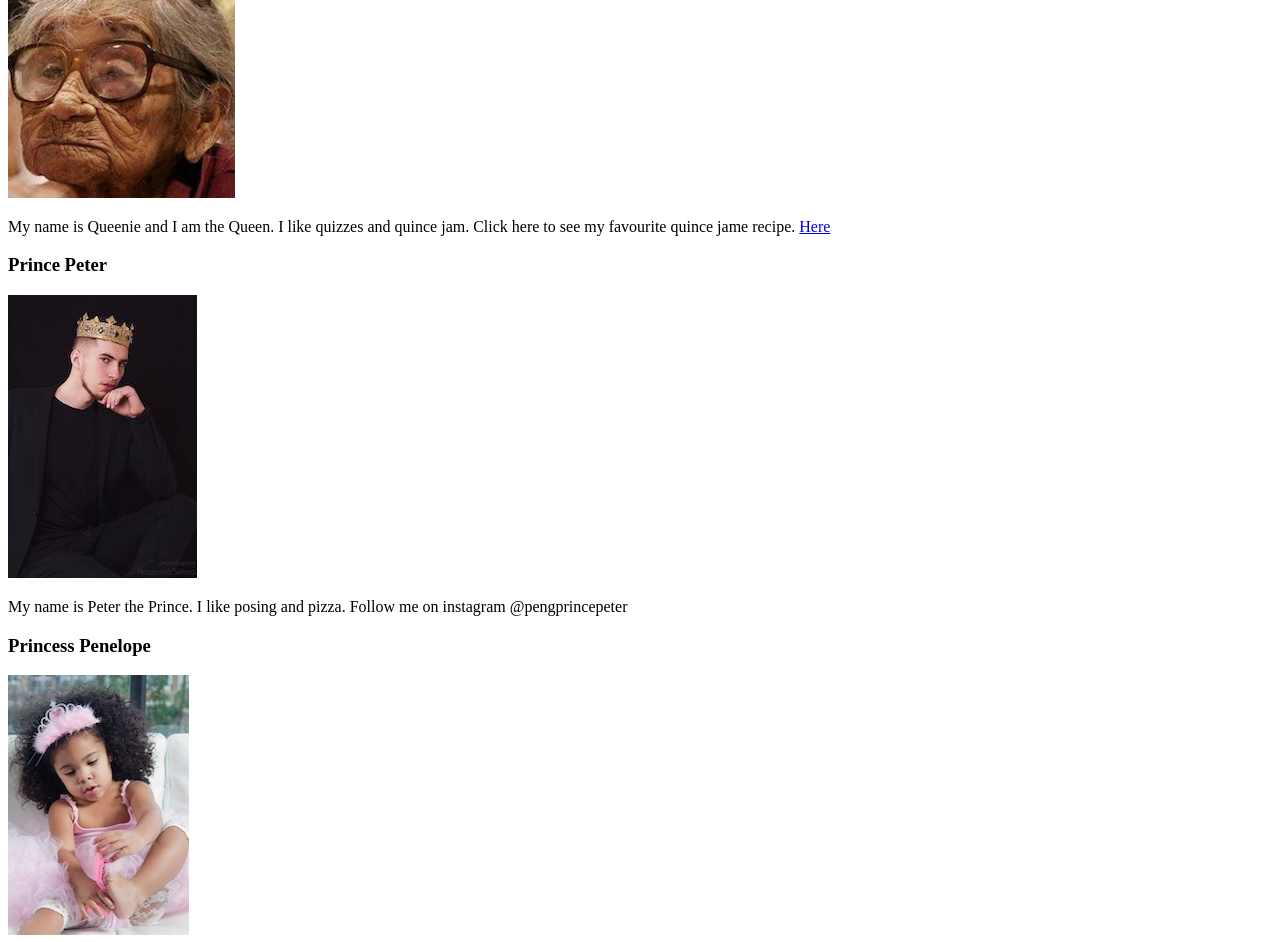
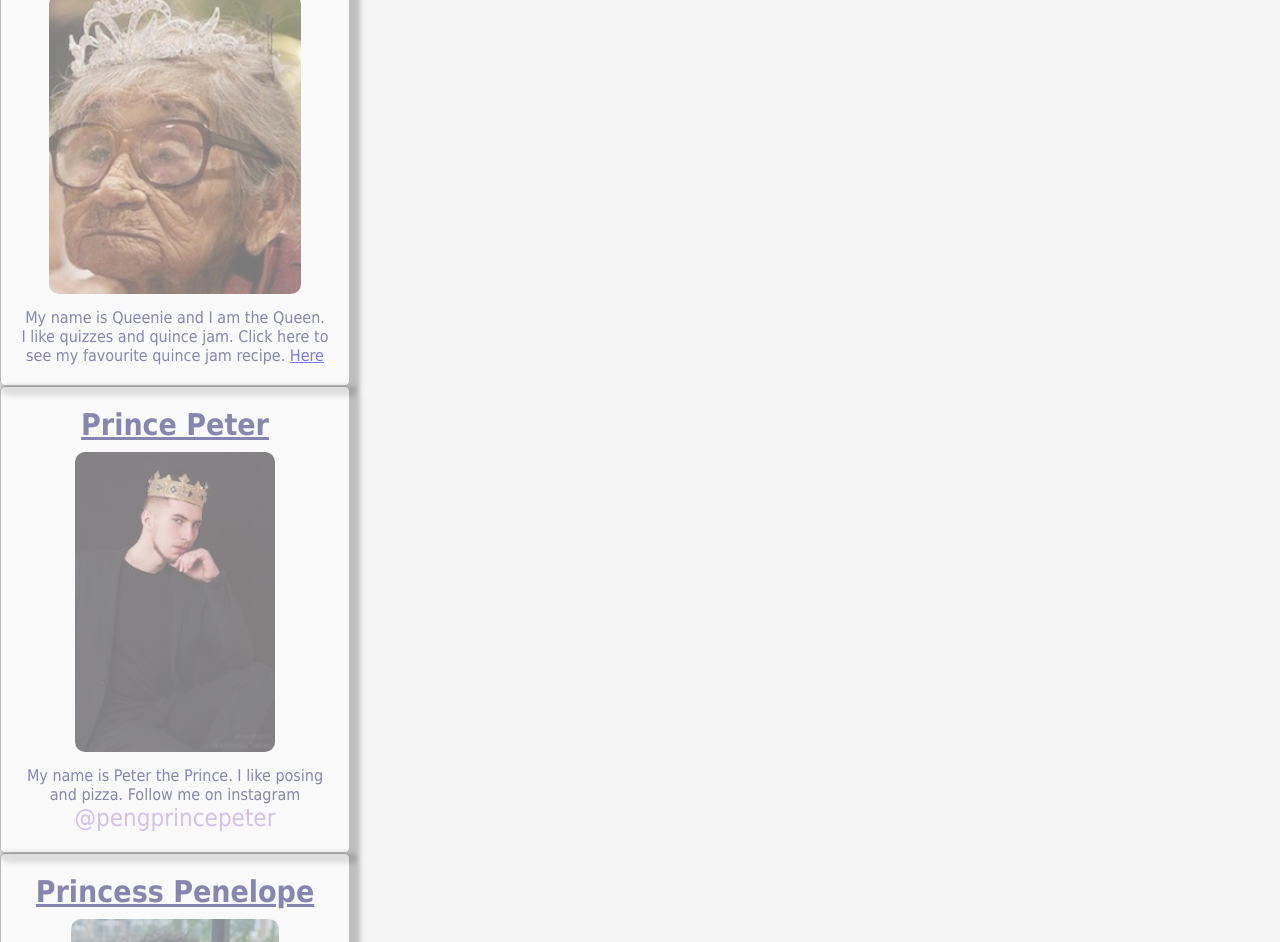
Before and after one commit to kintem/web-fundamentals-palace, a plain HTML site: page index.html in a window 1280 px wide. Shown: the part 675-1617 px from the top of the page. Drawn offline with Linux system fonts and the light colour scheme.

Commit message:
added stylesheet

```diff
--- a/index.html
+++ b/index.html
@@ -4,6 +4,7 @@
     <meta charset="UTF-8">
     <meta http-equiv="X-UA-Compatible" content="IE=edge">
     <meta name="viewport" content="width=device-width, initial-scale=1.0">
+    <link rel="stylesheet" href="styles.css">
     <title>The Web Fundamentals Palace</title>
 </head>
 <body>
@@ -15,26 +16,26 @@
     </header>
     <main>
         <section>
-            <article>
+            <article class="card">
                 <h2>King Kieran</h2>
                 <img src="images/king.jpg" alt="King Kieran">
                 <p>
-                    My name is Kieran and I am the King. I like karate and kitesurfing. My son Peter is the heir to the throne.
+                    My name is Kieran and I am the King. I like karate and kitesurfing. My son <a href="#peter">Peter</a> is the heir to the throne.
                 </p>
             </article>
 
-            <article>
+            <article class="card">
                 <h2>Queen Queenie</h2>
                 <img src="images/queen.jpg" alt="Queen Queenie">
                 <p>
-                    My name is Queenie and I am the Queen. I like quizzes and quince jam. Click here to see my favourite quince jame recipe.
+                    My name is Queenie and I am the Queen. I like quizzes and quince jam. Click here to see my favourite quince jam recipe.
                     <a href="https://www.simplyrecipes.com/recipes/quince_jam/" target="_blank">Here</a>
                 </p>
             </article>
         </section>
 
         <section>
-            <article>
+            <article class="card" id="peter">
                 <h3>Prince Peter</h3>
                 <img src="images/prince-peter.jpg" alt="Prince Peter">
                 <p>
@@ -42,13 +43,13 @@
                 </p>
             </article>
 
-            <article>
+            <article class="card">
                 <h3>Princess Penelope</h3>
                 <img src="images/princess-penelope.jpg" alt="Princess Penelope">
                 <p>
                     My name is Penelope and I am the Princess. I like lots of things...
                 </p>
-                <ul>
+                <ul id="penelope-list">
                     <li>Pencils</li>
                     <li>Peanut Butter</li>
                     <li>Ponies</li>
@@ -57,7 +58,7 @@
             </article>
         </section>
         <section>
-            <article>
+            <article class="card">
                 <h4>Susan</h4>
                 <img src="images/susan.jpg" alt="Susan">
                 <p>I am King Kieran's Mistress and Mother to the illegitimate Princess.</p>
--- /dev/null
+++ b/styles.css
@@ -0,0 +1,68 @@
+* {
+    margin: 0;
+    padding: 0;
+    box-sizing: border-box;
+    font-family: Tahoma, Verdana, sans-serif;
+}
+
+body {
+    background-color: whitesmoke;
+    max-width: 1400px;
+    margin: auto;
+}
+
+header {
+    text-align: center;
+    padding: 40px;
+    color: rgb(94, 92, 89);
+}
+
+header h1 {
+    font-size: 40px;
+}
+
+.card {
+    background-color: #fff;
+    border: 1px solid grey;
+    border-radius: 5px;
+    box-shadow: 5px 5px 5px 5px #888888;
+    text-align: center;
+    width: 350px;
+    min-height: 350px;
+    padding: 20px;
+    color: midnightblue;
+    opacity: 0.5;
+    transition: opacity 0.3s ease;
+}
+
+.card h2, h3, h4 {
+    text-decoration: underline;
+    font-size: 30px;
+}
+
+.card img {
+    margin: 10px 0;
+    height: 300px;
+    border-radius: 10px;
+}
+
+.card:hover {
+    opacity: 1;
+}
+
+#penelope-list {
+    list-style-type: none;
+}
+
+li:hover {
+    color: #1182eb;
+}
+
+span {
+    color: #b48ce0;
+    font-size: 1.5em;
+}
+
+a:visited {
+    color: burlywood;
+}
```
